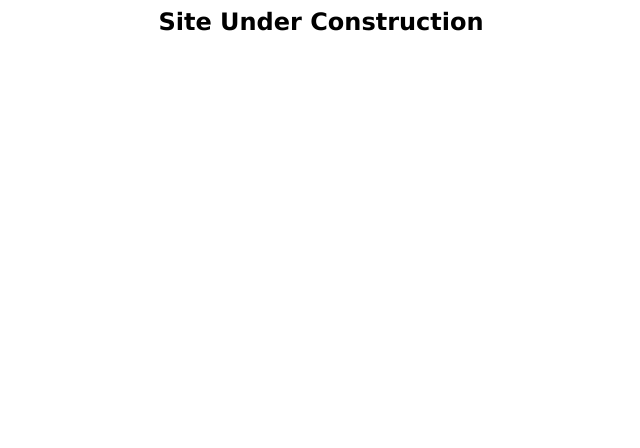
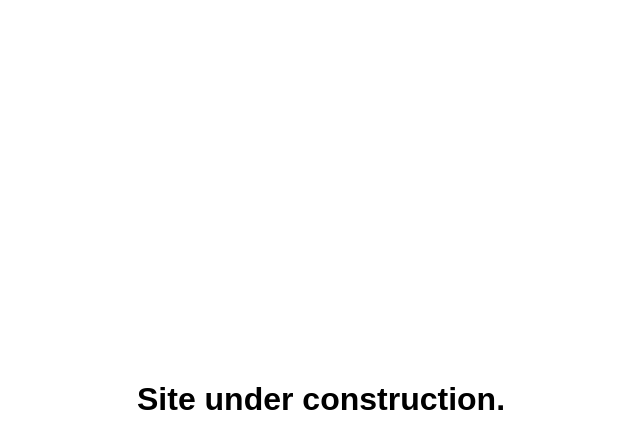
Before and after one commit to ReinhardtBotha/TygerbergOSM, a plain HTML site: page index.html in a window 1280 px wide. Shown: the whole page, without its empty margins (319-959 px from the left). Drawn offline with Linux system fonts and the light colour scheme.

Commit message:
Update index.html

```diff
--- a/index.html
+++ b/index.html
@@ -1,3 +1,30 @@
-<h2 style="font-family:verdana; text-align: center;">Site Under Construction</h2>
-<a href="Tygerberg.html"></a>
-<p>&nbsp;</p>
+<!DOCTYPE html>
+<html>
+<head>
+<style>
+
+h1   {
+font-family: Arial;
+}
+
+.center {
+
+  margin: 0;
+  position: absolute;
+  top: 50%;
+  left: 50%;
+  -ms-transform: translate(-50%, -50%);
+  transform: translate(-50%, -50%);
+}
+</style>
+</head>
+<body>
+
+
+ <div class="center">
+   <h1>Site under construction.</h1>
+ </div>
+
+
+</body>
+</html>
```
